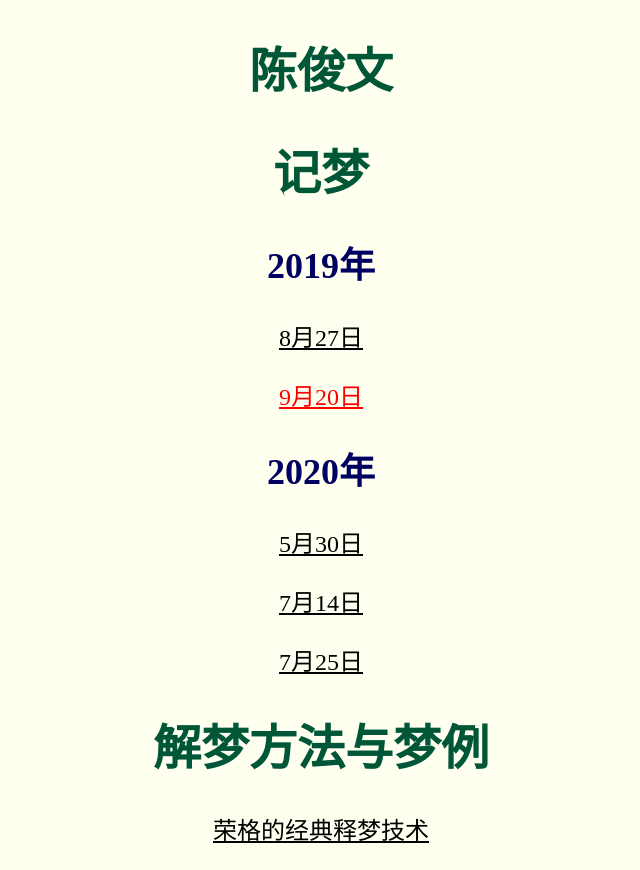
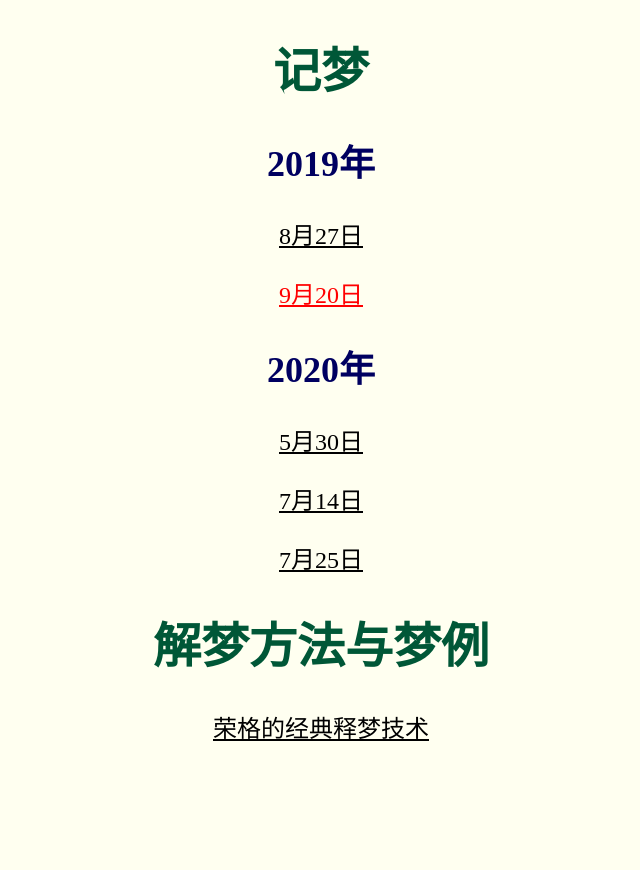
Before and after one commit to High-hua/text, a plain HTML site: page index.html in a window 1280 px wide. Shown: the whole page, without its empty margins (319-959 px from the left). After the commit the page ends 800 px from the top, so only its background shows below. Drawn offline with Linux system fonts and the light colour scheme.

Commit message:
Update index.html

```diff
--- a/index.html
+++ b/index.html
@@ -29,7 +29,6 @@
 </head>
 <body bgcolor="#FFFFF0">
     <div class="ti">
-    <h1><strong>陈俊文</strong></h1>
     <h1><strong>记梦</strong></h1>
     </div>
     <div class="dreamList">
```
